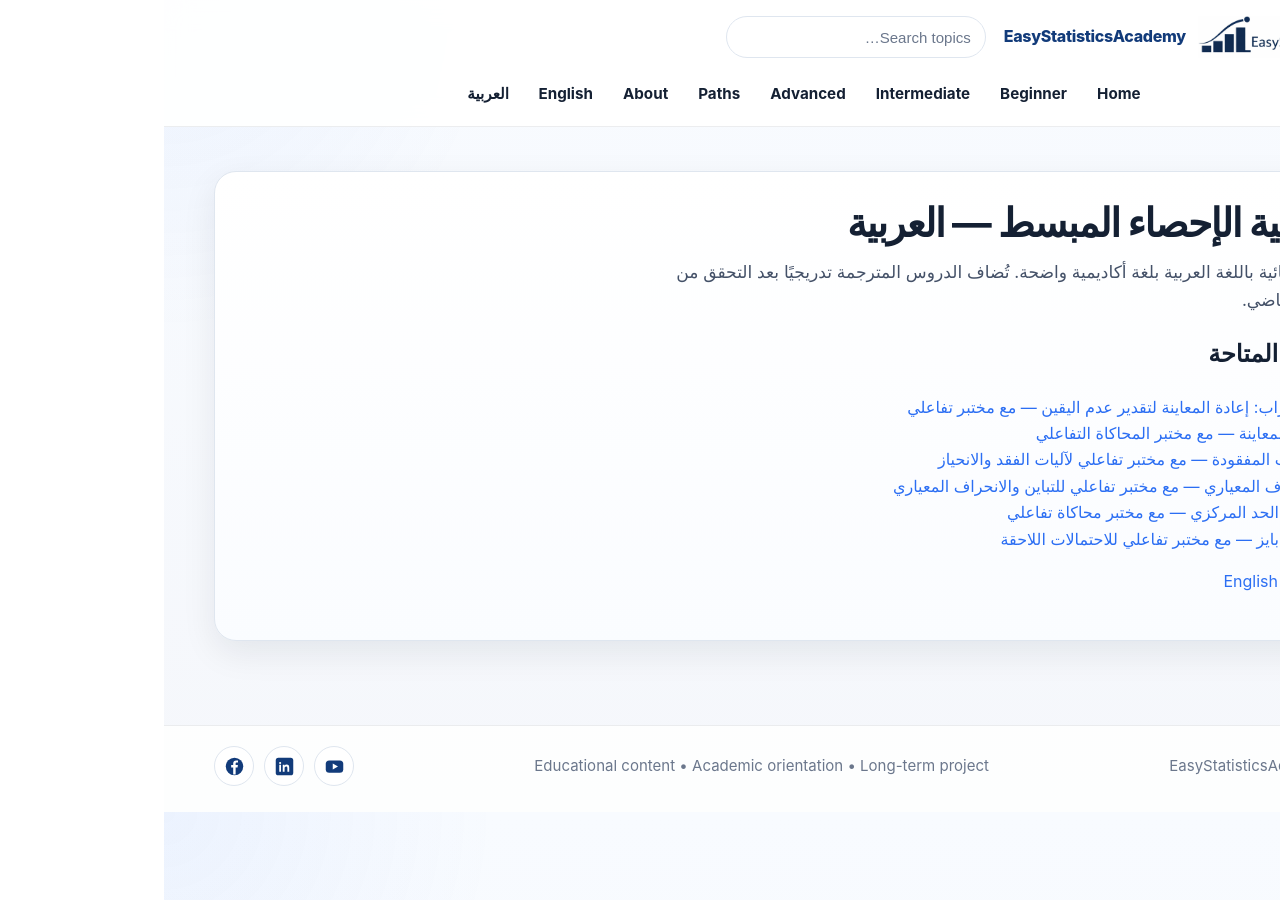
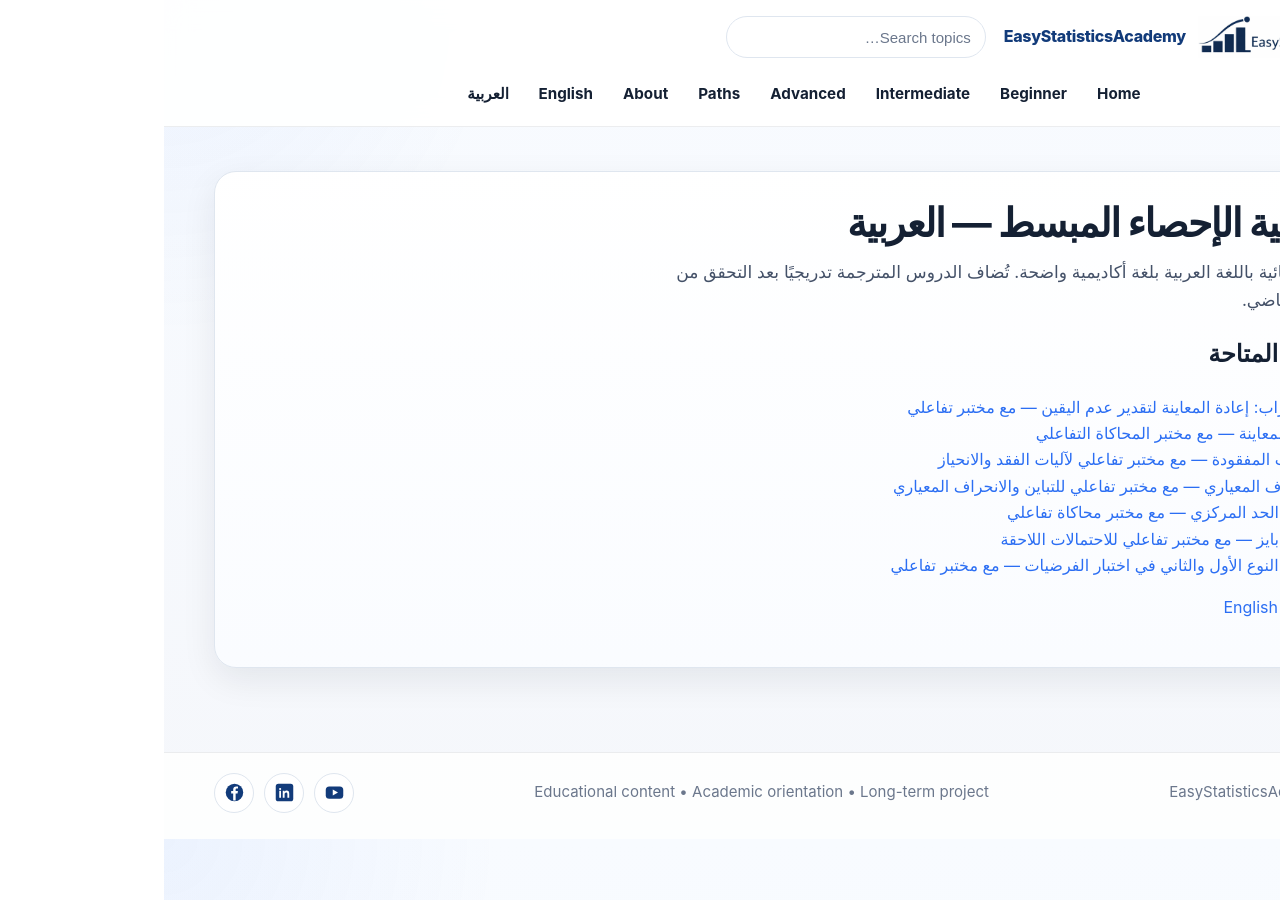
Before and after one commit to ammar-homaida-statistics/easystatisticsacademy, a Jekyll site: the page built from ar/index.md, in a window 1280 px wide. Built offline with Jekyll 4.4.1, drawn with Linux system fonts in a browser that asks for light colours.

Commit message:
Connect Arabic Type I/II lesson language navigation and reciprocal metadata

```diff
--- a/ar/index.md
+++ b/ar/index.md
@@ -9,6 +9,6 @@
 <h1>أكاديمية الإحصاء المبسط — العربية</h1>
 <p class="lead">دروس إحصائية باللغة العربية بلغة أكاديمية واضحة. تُضاف الدروس المترجمة تدريجيًا بعد التحقق من محتواها الرياضي.</p>
 <h2>الدروس المتاحة</h2>
-<ul><li><a href="/ar/inference/assumptions-robustness/bootstrap-as-robust-tool/">بوتستراب: إعادة المعاينة لتقدير عدم اليقين — مع مختبر تفاعلي</a></li><li><a href="/ar/foundations/sampling-variability/">تباين المعاينة — مع مختبر المحاكاة التفاعلي</a></li><li><a href="/ar/foundations/missing-data/">البيانات المفقودة — مع مختبر تفاعلي لآليات الفقد والانحياز</a></li><li><a href="/ar/descriptive/spread/standard-deviation/">الانحراف المعياري — مع مختبر تفاعلي للتباين والانحراف المعياري</a></li><li><a href="/ar/probability/lln-clt/central-limit-theorem/">نظرية الحد المركزي — مع مختبر محاكاة تفاعلي</a></li><li><a href="/ar/probability/conditional/bayes-theorem/">نظرية بايز — مع مختبر تفاعلي للاحتمالات اللاحقة</a></li></ul>
+<ul><li><a href="/ar/inference/assumptions-robustness/bootstrap-as-robust-tool/">بوتستراب: إعادة المعاينة لتقدير عدم اليقين — مع مختبر تفاعلي</a></li><li><a href="/ar/foundations/sampling-variability/">تباين المعاينة — مع مختبر المحاكاة التفاعلي</a></li><li><a href="/ar/foundations/missing-data/">البيانات المفقودة — مع مختبر تفاعلي لآليات الفقد والانحياز</a></li><li><a href="/ar/descriptive/spread/standard-deviation/">الانحراف المعياري — مع مختبر تفاعلي للتباين والانحراف المعياري</a></li><li><a href="/ar/probability/lln-clt/central-limit-theorem/">نظرية الحد المركزي — مع مختبر محاكاة تفاعلي</a></li><li><a href="/ar/probability/conditional/bayes-theorem/">نظرية بايز — مع مختبر تفاعلي للاحتمالات اللاحقة</a></li><li><a href="/ar/inference/hypothesis-testing/type1-type2-errors/">أخطاء النوع الأول والثاني في اختبار الفرضيات — مع مختبر تفاعلي</a></li></ul>
 <p><a href="/" lang="en" dir="ltr">English homepage</a></p>
 </div></section>
```
